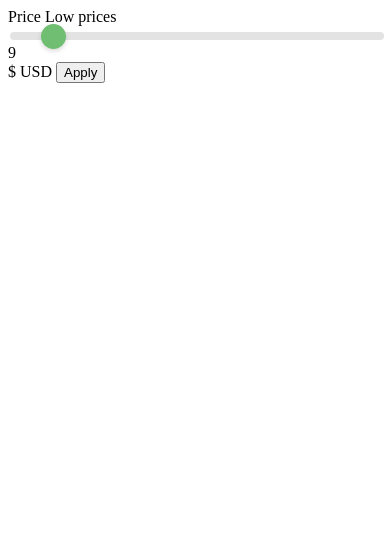
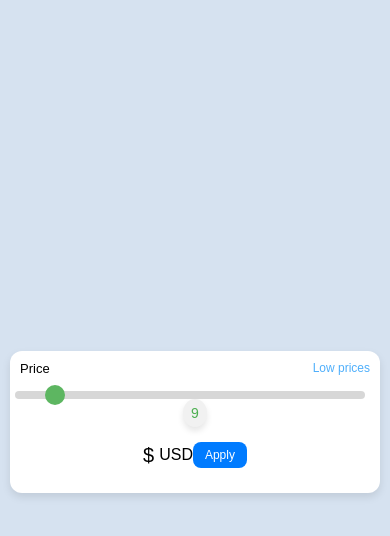
Before and after one commit to poojaverma02/Dev-Challenges-to-learn-frontend, a plain HTML site: page Pricing Slider/index.html in a window 390 px wide. Drawn offline with Linux system fonts and the light colour scheme.

Commit message:
css updated

```diff
--- a/Pricing Slider/styles.css
+++ b/Pricing Slider/styles.css
@@ -1,77 +1,170 @@
+* {
+  margin: 0;
+  padding: 0;
+  box-sizing: border-box;
+}
 
+body {
+  font-family: Arial, sans-serif;
+  background-color: #d6e2f0;
+  display: flex;
+  justify-content: center;
+  align-items: center;
+  min-height: 100vh;
+  padding: 10px;
+}
 
-/* Container styles */
-.price-slider-container {
-    width: 300px;
-    margin: 50px auto;
-    text-align: center;
-    font-family: Arial, sans-serif;
+.price-slider {
+  background-color: #fff;
+  padding: 20px;
+  border-radius: 12px;
+  box-shadow: 0 4px 8px rgba(0, 0, 0, 0.1);
+  text-align: center;
+  width: 100%;
+  max-width: 320px;
+  transition: width 0.3s ease;
+}
+
+.price-header {
+  display: flex;
+  justify-content: space-between;
+  margin-bottom: 15px;
+  font-size: 16px;
+}
+
+.low-prices {
+  color: #4faffb; /* Default color for Low prices */
+  font-size: 14px;
+  transition: color 0.3s ease;
+}
+
+.slider-container {
+  display: flex;
+  align-items: center;
+  margin-bottom: 15px;
+}
+
+.slider {
+  -webkit-appearance: none;
+  appearance: none;
+  width: 100%;
+  height: 8px;
+  background: #d3d3d3;
+  border-radius: 5px;
+  outline: none;
+  opacity: 0.9;
+  margin-right: 10px;
+}
+
+.slider::-webkit-slider-thumb {
+  -webkit-appearance: none;
+  appearance: none;
+  width: 20px;
+  height: 20px;
+  background: #4caf50;
+  border-radius: 50%;
+  cursor: pointer;
+}
+
+.slider::-moz-range-thumb {
+  width: 20px;
+  height: 20px;
+  background: #4caf50;
+  border-radius: 50%;
+  cursor: pointer;
+}
+
+.slider-value {
+  font-size: 18px;
+  color: #4caf50;
+  background-color: #f1f1f1;
+  border-radius: 50%;
+  padding: 10px 12px;
+  box-shadow: 0 4px 6px rgba(0, 0, 0, 0.1);
+}
+
+.currency {
+  display: flex;
+  justify-content: center;
+  align-items: center;
+  margin-bottom: 15px;
+}
+
+.currency-icon {
+  font-size: 24px;
+  margin-right: 5px;
+}
+
+.currency-label {
+  font-size: 16px;
+}
+
+.apply-btn {
+  background-color: #007bff;
+  color: white;
+  border: none;
+  border-radius: 8px;
+  padding: 10px 20px;
+  font-size: 16px;
+  cursor: pointer;
+  transition: background-color 0.3s ease;
+}
+
+.apply-btn:hover {
+  background-color: #0056b3;
+}
+
+/* Media Queries for Responsiveness */
+
+@media (max-width: 768px) {
+  .price-slider {
+    max-width: 100%;
+    padding: 15px;
   }
 
-  /* Label and value */
-  #slider-value {
-    display: block;
-    margin: 10px 0;
-    font-size: 18px;
-    color: #4CAF50;
+  .price-header {
+    font-size: 14px;
   }
 
-  /* Range slider styles */
-  input[type="range"] {
-    -webkit-appearance: none;
-    width: 100%;
-    height: 8px;
-    border-radius: 5px;
-    background: #ddd;
-    outline: none;
-    opacity: 0.8;
-    transition: opacity 0.2s ease;
+  .slider-container {
+    flex-direction: column;
   }
 
-  /* Handle (Thumb) */
-  input[type="range"]::-webkit-slider-thumb {
-    -webkit-appearance: none;
-    appearance: none;
-    width: 25px;
-    height: 25px;
-    background: #4CAF50;
-    border-radius: 50%;
-    cursor: pointer;
-    box-shadow: 0 2px 5px rgba(0, 0, 0, 0.2);
+  .slider-value {
+    font-size: 16px;
+    padding: 8px 10px;
   }
 
-  input[type="range"]::-moz-range-thumb {
-    width: 25px;
-    height: 25px;
-    background: #4CAF50;
-    border-radius: 50%;
-    cursor: pointer;
-    box-shadow: 0 2px 5px rgba(0, 0, 0, 0.2);
+  .apply-btn {
+    font-size: 14px;
+    padding: 8px 16px;
   }
-  input[type="range"]::-webkit-slider-thumb {
-    transition: background 0.3s ease;
-  }
-  input[type="range"]:active::-webkit-slider-thumb {
-    background-color: #45a049;
+}
+
+@media (max-width: 480px) {
+  .price-slider {
+    padding: 10px;
   }
 
-
-  /* Apply button */
-  #apply-btn {
-    padding: 10px 20px;
-    background-color: #4CAF50;
-    color: white;
-    border: none;
-    border-radius: 5px;
-    cursor: pointer;
-    font-size: 16px;
+  .price-header {
+    font-size: 13px;
   }
 
-  #apply-btn:hover {
-    background-color: #45a049;
+  .low-prices {
+    font-size: 12px;
   }
-  @media (max-width: 600px) {
-    .price-slider-container {
-      width: 90%;
-    }
+
+  .slider-value {
+    font-size: 14px;
+    padding: 6px 8px;
   }
+
+  .currency-icon {
+    font-size: 20px;
+  }
+
+  .apply-btn {
+    font-size: 12px;
+    padding: 6px 12px;
+  }
+}
```
